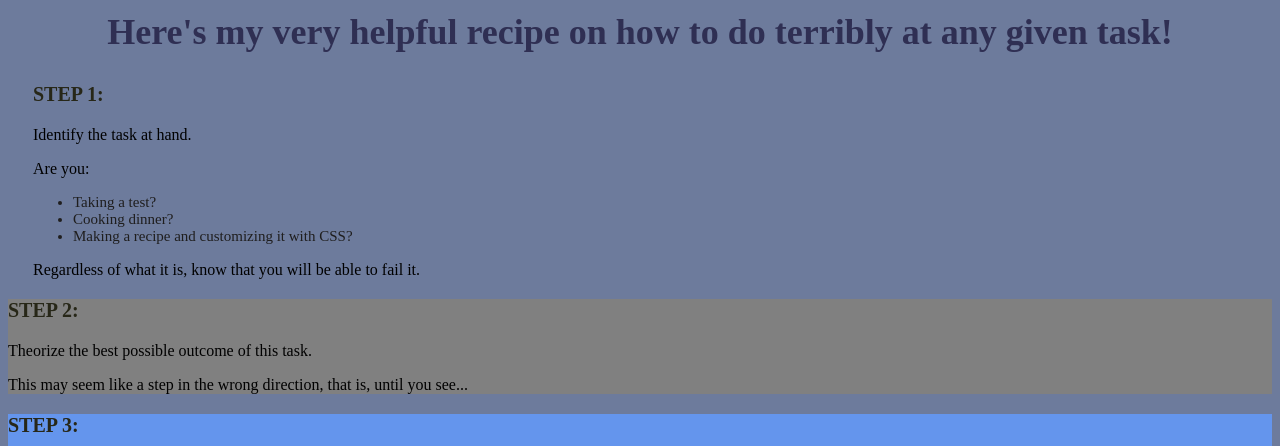
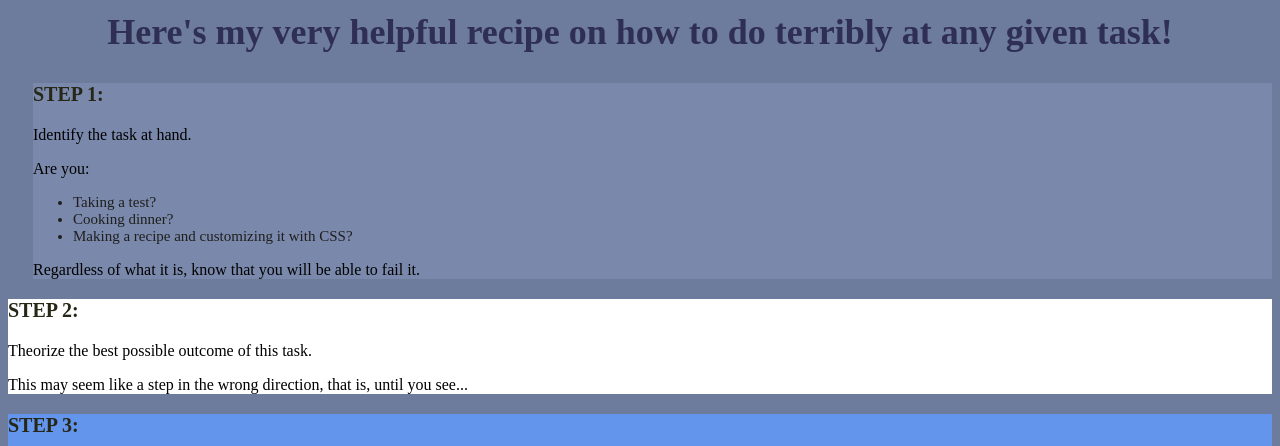
Before and after one commit to IACS-26-27/web-design-1-recipe-assignment-cereal3000, a website: page index.html in a window 1280 px wide. Shown: the part 108-554 px from the top of the page. Drawn offline with Linux system fonts and the light colour scheme.

Commit message:
i dont want to work on this right now

```diff
--- a/styles.css
+++ b/styles.css
@@ -38,12 +38,12 @@ body {
 }
 
 .step1 {
-  background-color: rgb(109, 123, 156);
+  background-color: rgb(122, 137, 171);
   margin-left: 25px;
 }
 
 .step2 {
-  background-color: gray;
+  background-color: rgb(255,255,255);
 }
 
 .step3 {
```
